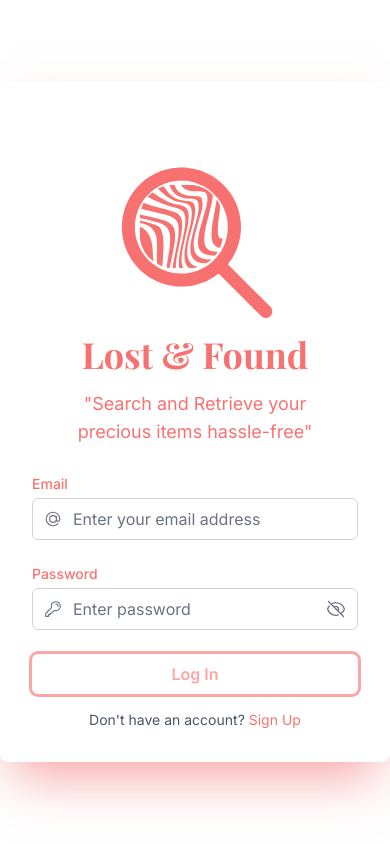
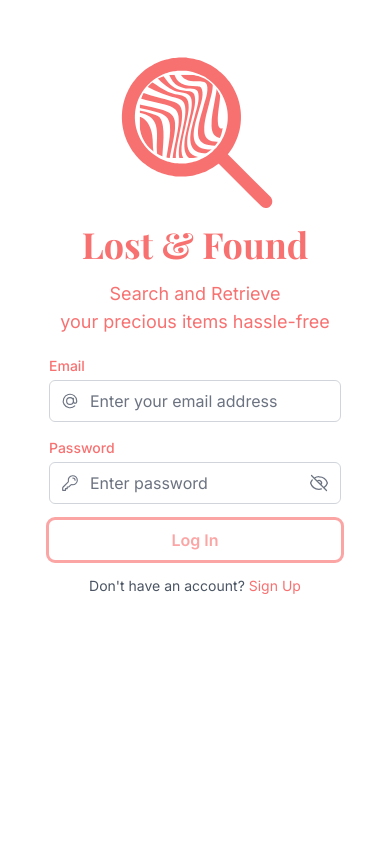
Before and after one commit to Qntlz/Lost-Found-Web-App, a Next.js app: page /login in a window 390 px wide. Built offline with nearby package versions, Linux system fonts and the light colour scheme; no server answers.

Commit message:
Improve Responsive Design

```diff
--- a/app/ui/login/login-form.tsx
+++ b/app/ui/login/login-form.tsx
@@ -46,12 +46,12 @@ export default function LoginPage() {
     return (
         <div className="relative">
             {/* Large Screen View */}
-            <div className={`${inter.className} min-h-screen hidden flex-row md:flex`}>
+            <div className={`${inter.className} min-h-screen hidden flex-row xl:flex`}>
                 {/* Left Side - Logo and Motto */}
                 < LogoMotto />
 
                 {/* Right Side - Login Form */}
-                <div className="flex-1 flex items-center justify-center bg-red-400 p-4 md:p-0">
+                <div className="flex flex-1 items-center justify-center bg-red-400 p-4 md:p-0">
                     <div className="w-full max-w-md p-8 bg-white rounded-lg shadow-md">
                         <h2 className="text-4xl font-semibold text-center text-red-400 mb-6">Login</h2>
                         <form onSubmit={handleSubmit} className="space-y-6">
@@ -124,14 +124,14 @@ export default function LoginPage() {
             </div>
 
             {/* Mobile View */}
-            <div className={`${inter.className} flex min-h-screen items-center justify-center md:hidden`}>
-                <div className="w-full max-w-md p-8 bg-white rounded-lg shadow-2xl shadow-red-500/50">
-                    <div className="my-3">
+            <div className={`${inter.className} flex flex-col items-center justify-center xl:hidden w-full p-8 lg:p-0    bg-white`}>
+                <div className="justify-center">
                     < LogoMotto />
                 </div>
-                    <form onSubmit={handleSubmit} className="space-y-6">
+                <form onSubmit={handleSubmit} className="space-y-4">
+                    {/* Email */}
                     <div>
-                            <label htmlFor="email" className="block text-sm font-medium text-red-400">
+                        <label htmlFor="email" className="block text-sm md:text-lg font-medium text-red-400">
                             Email
                         </label>
                         <div className="relative">
@@ -148,8 +148,9 @@ export default function LoginPage() {
                             <AtSymbolIcon className="pointer-events-none absolute left-3 top-1/2 h-[18px] w-[18px] -translate-y-1/2 text-gray-500 peer-focus:text-gray-900" />
                         </div>
                     </div>
+                    {/* Password */}
                     <div>
-                            <label htmlFor="password" className="block text-sm font-medium text-red-400">
+                        <label htmlFor="password" className="block text-sm md:text-lg font-medium text-red-400">
                             Password
                         </label>
                         <div className="relative">
@@ -182,7 +183,7 @@ export default function LoginPage() {
                     )}
                     <button
                         type="submit"
-                            className="w-full text-red-300 py-2 outline outline-red-300 rounded-md font-semibold hover:bg-red-700 hover:outline-none hover:text-white transition duration-300"
+                        className="w-full py-2 font-semibold text-red-300 outline outline-red-300 rounded-md hover:bg-red-700 hover:outline-none hover:text-white transition duration-300"
                     >
                         Log In
                     </button>
@@ -195,6 +196,5 @@ export default function LoginPage() {
                 </p>
             </div>
         </div>
-        </div>
     );
 };
--- a/app/ui/login/logoMotto.tsx
+++ b/app/ui/login/logoMotto.tsx
@@ -4,7 +4,7 @@ import { playfairDisplay } from "../fonts";
 
 export default function LogoMotto() {
     return (
-        <div className="flex-1 flex flex-col items-center justify-center bg-white text-red-400 p-4 md:p-0">
+        <div className="flex flex-col items-center justify-center bg-white text-red-400 pb-5 md:p-7 lg:p-0 lg:max-[1279px]:pb-5 lg:pb-8 md:max-lg:mt-20 xl:m-24">
             <div className="flex items-center justify-center h-48">
                 <Link href={"/"}>
                     <Image
@@ -19,10 +19,10 @@ export default function LogoMotto() {
                 </Link>
             </div>
             <h1 className={`${playfairDisplay.className} text-4xl font-bold mb-4`}>Lost & Found</h1>
-            <p className="text-lg text-center px-4">
-                "Search and Retrieve your precious items hassle-free"
+            <p className="text-lg text-center px-4 ">
+                Search and Retrieve
+                <span className="block"> your precious items hassle-free</span>
             </p>
         </div>
-
     );
 }
```
Lines whose indentation alone changed are shown as unchanged.
